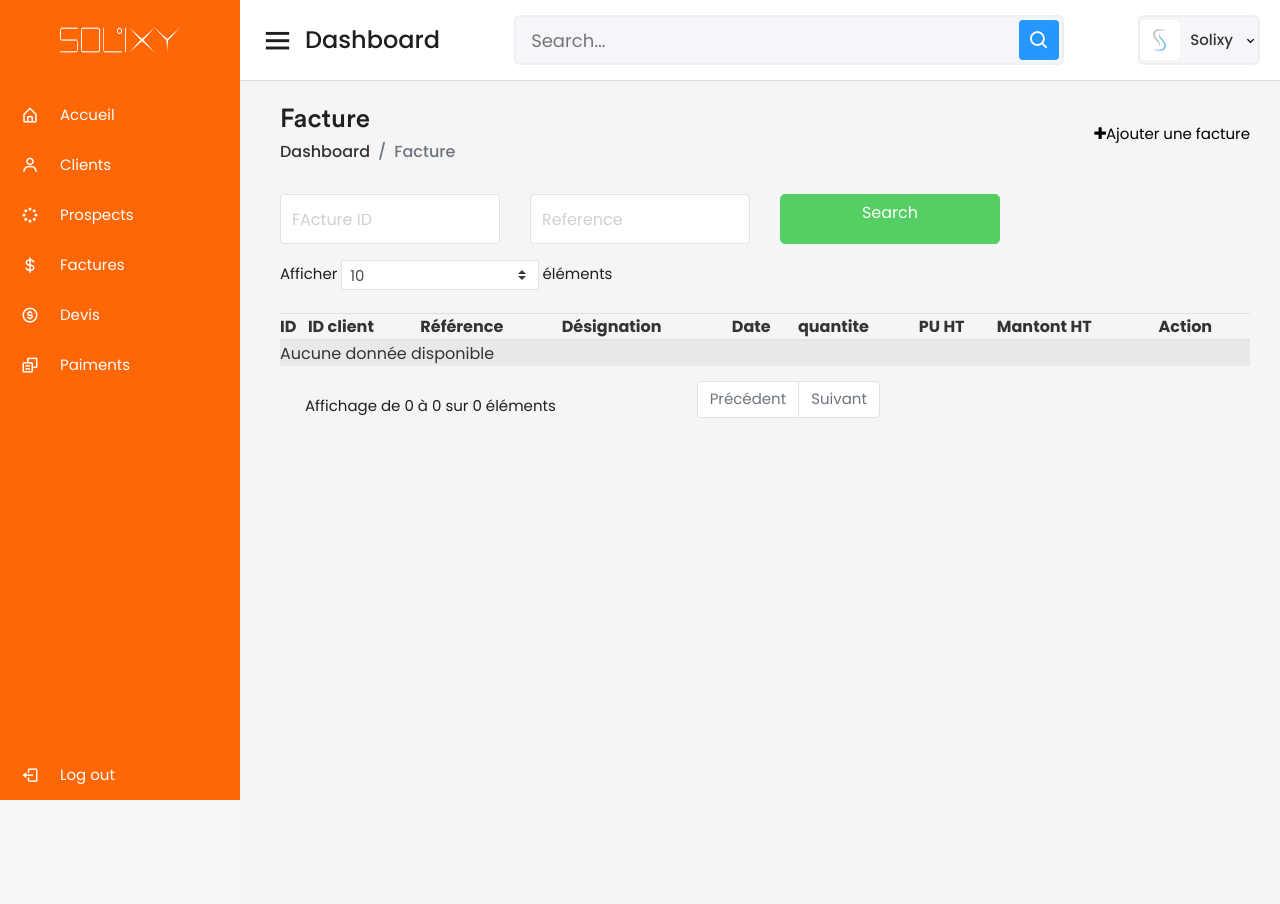
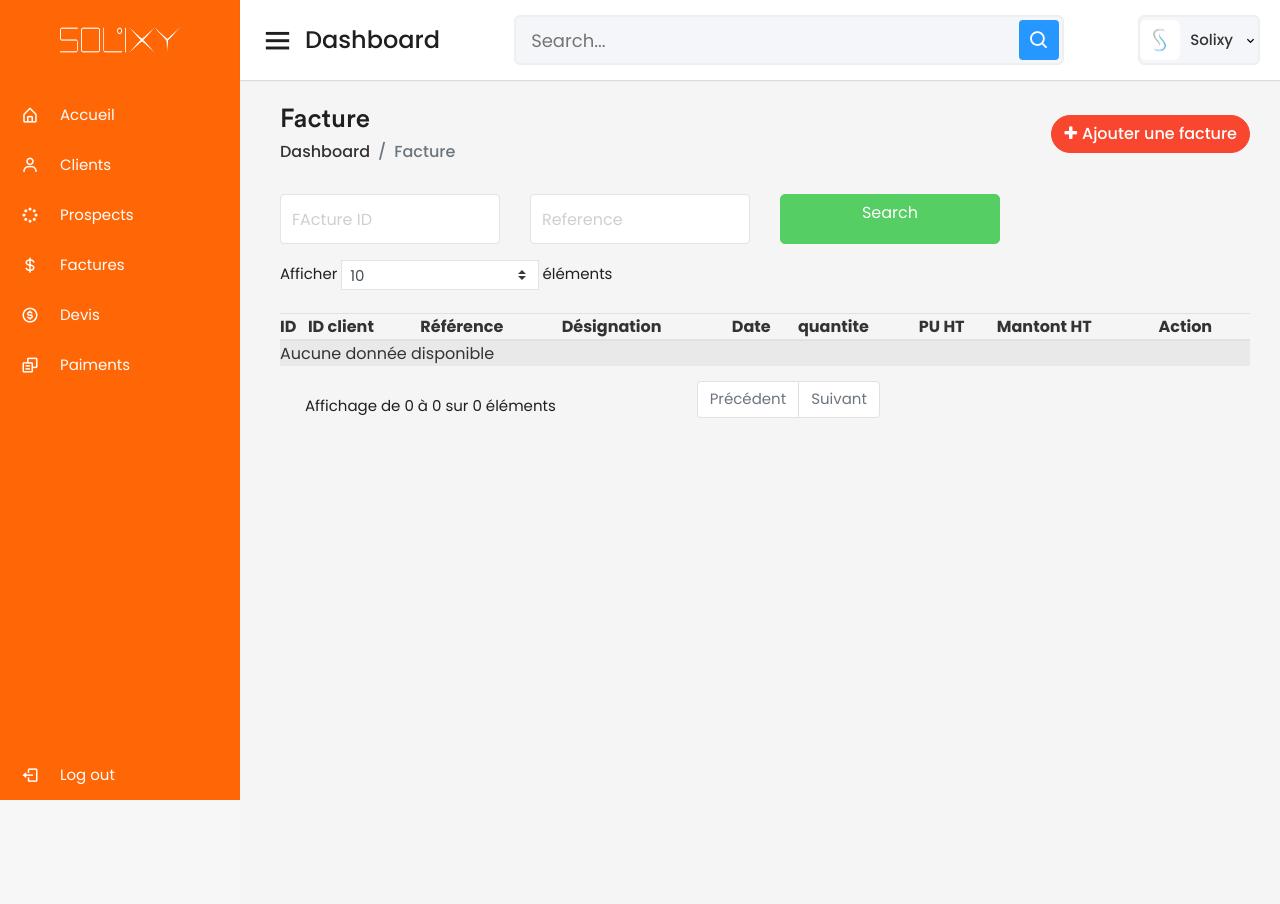
Before and after one commit to houssemhannachi/Outil-CRM-Stage-Ouvrier---Solixy, a PHP site: page /facture.php in a window 1280 px wide. Run offline with PHP 8.4, Linux system fonts and the light colour scheme; a user stored in the database is signed in; data that the repository does not hold is empty.

Commit message:
Update facture.php

```diff
--- a/facture.php
+++ b/facture.php
@@ -44,7 +44,7 @@ if (isset($_SESSION['id']) && isset($_SESSION['user_name'])) {
 							</ul>
 						</div>
 						<div class="col-auto float-right ml-auto">
-							<a href="ajouter_facture.php"><i class="fa fa-plus"></i>Ajouter une facture</a>
+							<a href="ajouter_facture.php" class="btn add-btn"><i class="fa fa-plus"></i>Ajouter une facture</a>
 						</div>
 					</div>
 				</div>
```
